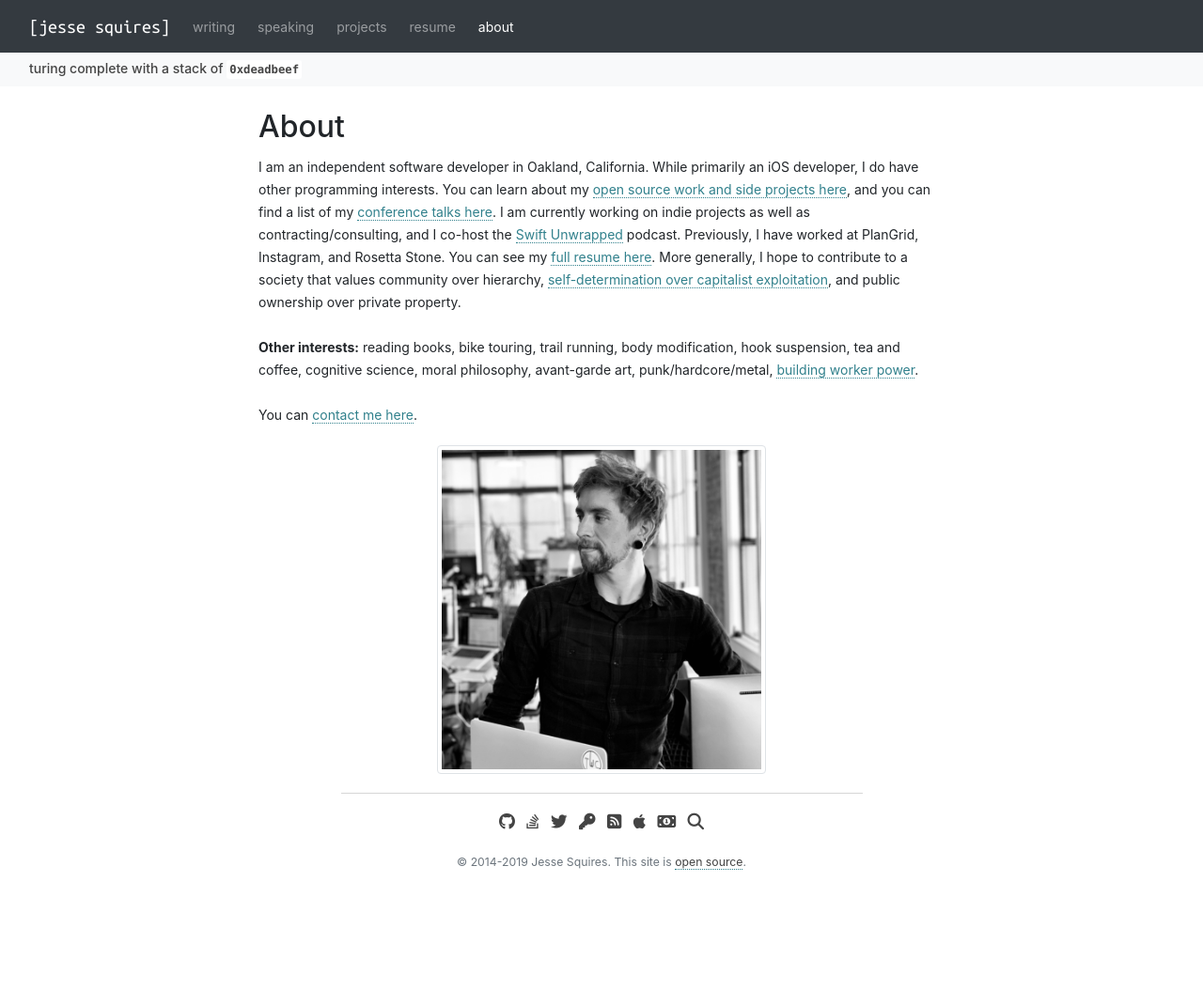
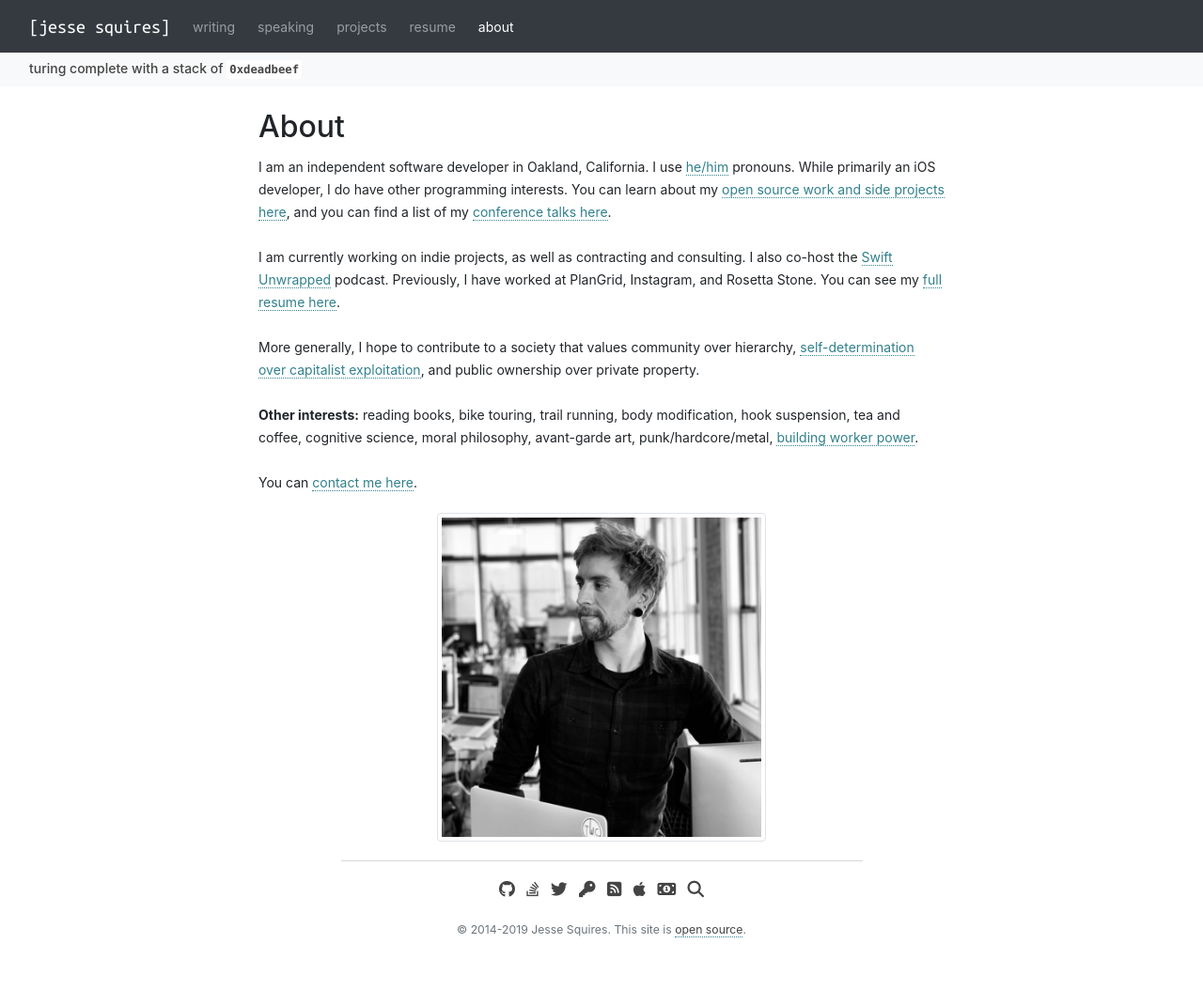
Before and after one commit to jessesquires/jessesquires.com, a Jekyll site: the page built from about.md, in a window 1280 px wide. Shown: the whole page at 94% size. Built offline with Jekyll 4.4.1, drawn with Linux system fonts in a browser that asks for light colours; nearby versions of some CDN libraries; library files that are not in the unit come from our copies; before the commit the page ends 982 px from its top, so only the background shows below that.

Commit message:
update about

```diff
--- a/about.md
+++ b/about.md
@@ -3,11 +3,11 @@ layout: standalone
 title: About
 ---
 
-I am an independent software developer in Oakland, California.
-While primarily an iOS developer, I do have other programming interests.
-You can learn about my [open source work and side projects here](/projects), and you can find a list of my [conference talks here](/speaking).
-I am currently working on indie projects as well as contracting/consulting, and I co-host the [Swift Unwrapped](https://spec.fm/podcasts/swift-unwrapped) podcast.
-Previously, I have worked at PlanGrid, Instagram, and Rosetta Stone. You can see my [full resume here](/linkedout). More generally, I hope to contribute to a society that values community over hierarchy, [self-determination over capitalist exploitation](https://crimethinc.com/tce), and public ownership over private property.
+I am an independent software developer in Oakland, California. I use [he/him](https://pronoun.is/he) pronouns. While primarily an iOS developer, I do have other programming interests. You can learn about my [open source work and side projects here](/projects), and you can find a list of my [conference talks here](/speaking).
+
+I am currently working on indie projects, as well as contracting and consulting. I also co-host the [Swift Unwrapped](https://spec.fm/podcasts/swift-unwrapped) podcast. Previously, I have worked at PlanGrid, Instagram, and Rosetta Stone. You can see my [full resume here](/linkedout).
+
+More generally, I hope to contribute to a society that values community over hierarchy, [self-determination over capitalist exploitation](https://crimethinc.com/tce), and public ownership over private property.
 
 **Other interests:** reading books, bike touring, trail running, body modification, hook suspension, tea and coffee, cognitive science, moral philosophy, avant-garde art, punk/hardcore/metal, [building worker power](https://www.techworkerscoalition.org).
 
```
